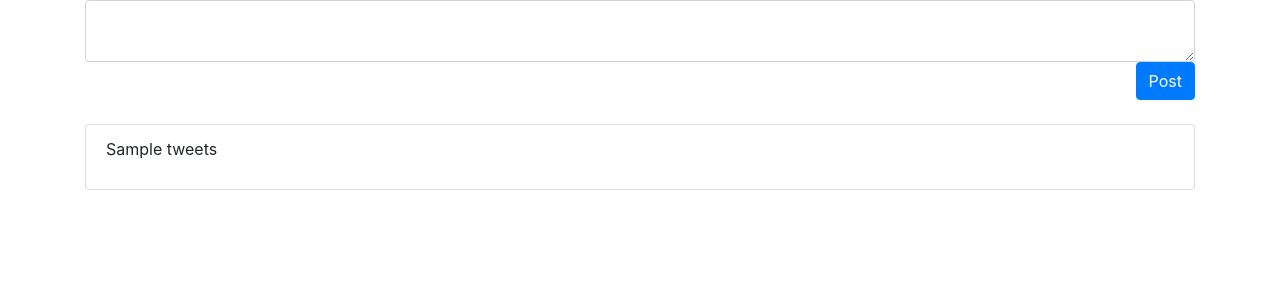
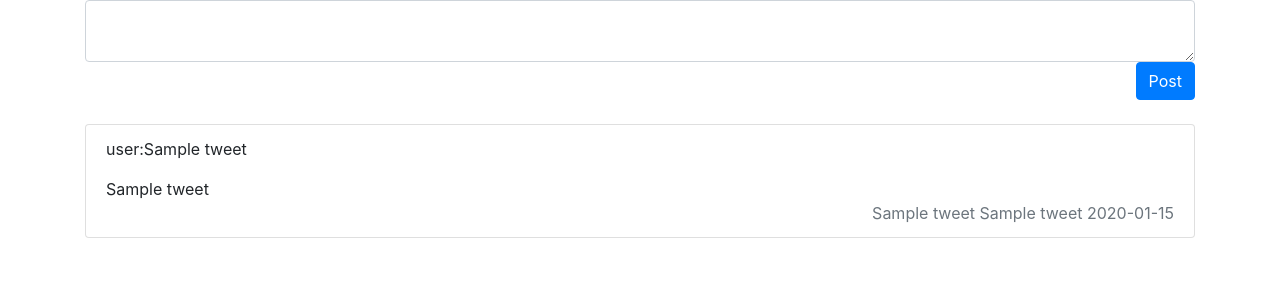
Before and after one commit to perify/LIKE, a Flask app: template templates/home.html in a window 1280 px wide. Shown: the part 64-364 px from the top of the page. Run offline with Flask 2, Linux system fonts and the light colour scheme; the template is opened without the code that fills it: most values are stand-ins (such as "Sample title", 1, 10 or a date in 2020); parts of the project's set-up code (start-up, migrations or seed data) failed here and were passed over; some libraries are stand-ins or nearby versions.

Commit message:
Update issue#4 templates and tlsql.py

```diff
--- a/templates/home.html
+++ b/templates/home.html
@@ -20,7 +20,9 @@
       <div class="list-group">
         {% for tweets in tweets %}
           <div class="list-group-item">
-            <p class="list-group-item-text">{{ tweets }}</p>
+            <p class="list-group-item-text">user:{{ tweets[1] }}</p>
+            <div style="text-align:justify; text-justify:distribute-all-lines">{{ tweets[3] }}</div>
+            <footer class="list-group-item-text text-right text-muted">{{ tweets[4] }} {{ tweets[5] }} {{ tweets[2].strftime('%Y-%m-%d %H:%M:%S %z') }}</footer>
           </div>
         {% endfor %}
       </div>
--- a/tlsql.py
+++ b/tlsql.py
@@ -21,6 +21,7 @@ def view():
     cursor.execute('SELECT * FROM tweet')
     for i in cursor.fetchall():
         bin.append(i)
+    bin.sort(reverse=True)
     return bin
 
 def like(interger):
```
